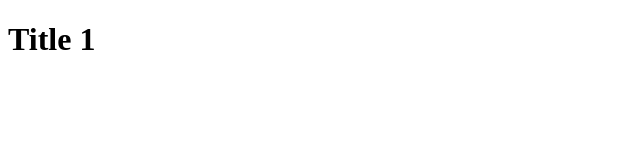
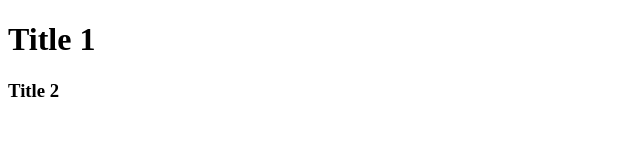
Before and after one commit to HEMALSEBASTIAN/github, a plain HTML site: page index.html in a window 1280 px wide. Shown: the full height of the page, 0-640 px from the left. Drawn offline with Linux system fonts and the light colour scheme.

Commit message:
added h3

```diff
--- a/index.html
+++ b/index.html
@@ -8,5 +8,6 @@
 </head>
 <body>
     <h1>Title 1</h1>
+    <h3>Title 2</h3>
 </body>
 </html>
```
